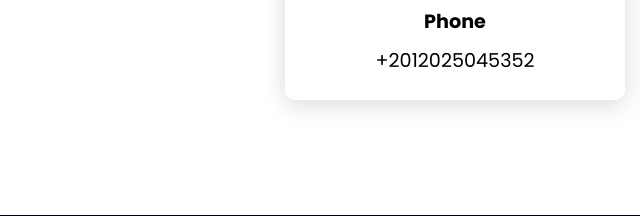
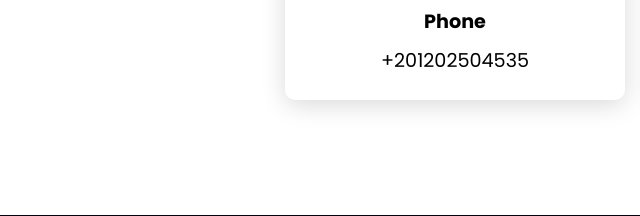
Before and after one commit to eng-ahmedyounis/Ahmed-Younis, a plain HTML site: page index.html in a window 1280 px wide. Shown: the part 4059-4275 px from the top of the page, 0-640 px from the left. Drawn offline with Linux system fonts and the light colour scheme.

Commit message:
Add files via upload

```diff
--- a/index.html
+++ b/index.html
@@ -155,7 +155,7 @@
                 </div>
                 <div class="info">
                     <h3>Phone</h3>
-                    <p>+2012025045352</p>
+                    <p>+201202504535</p>
                 </div>
             </div>
             <div class="card">
```
